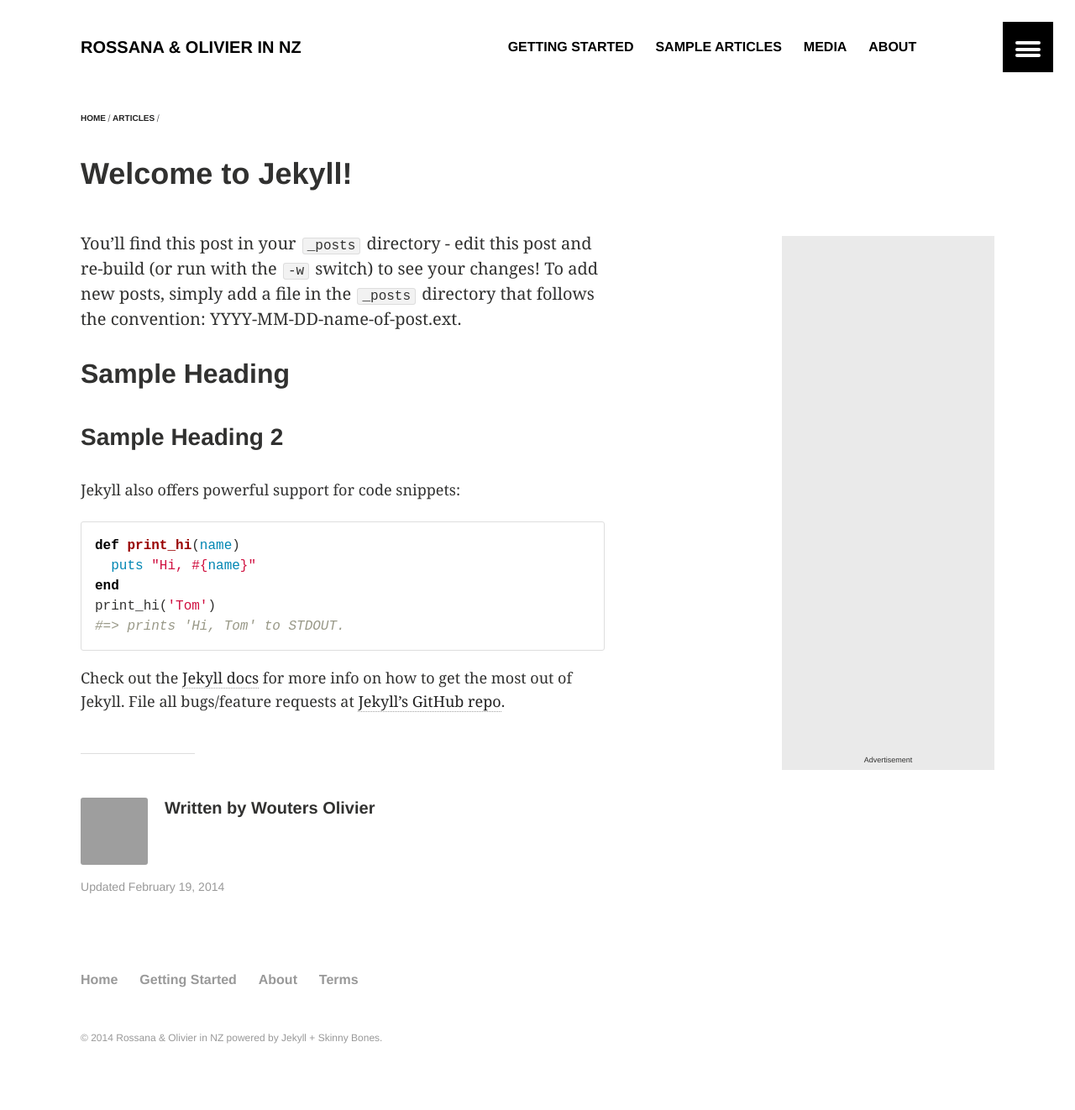
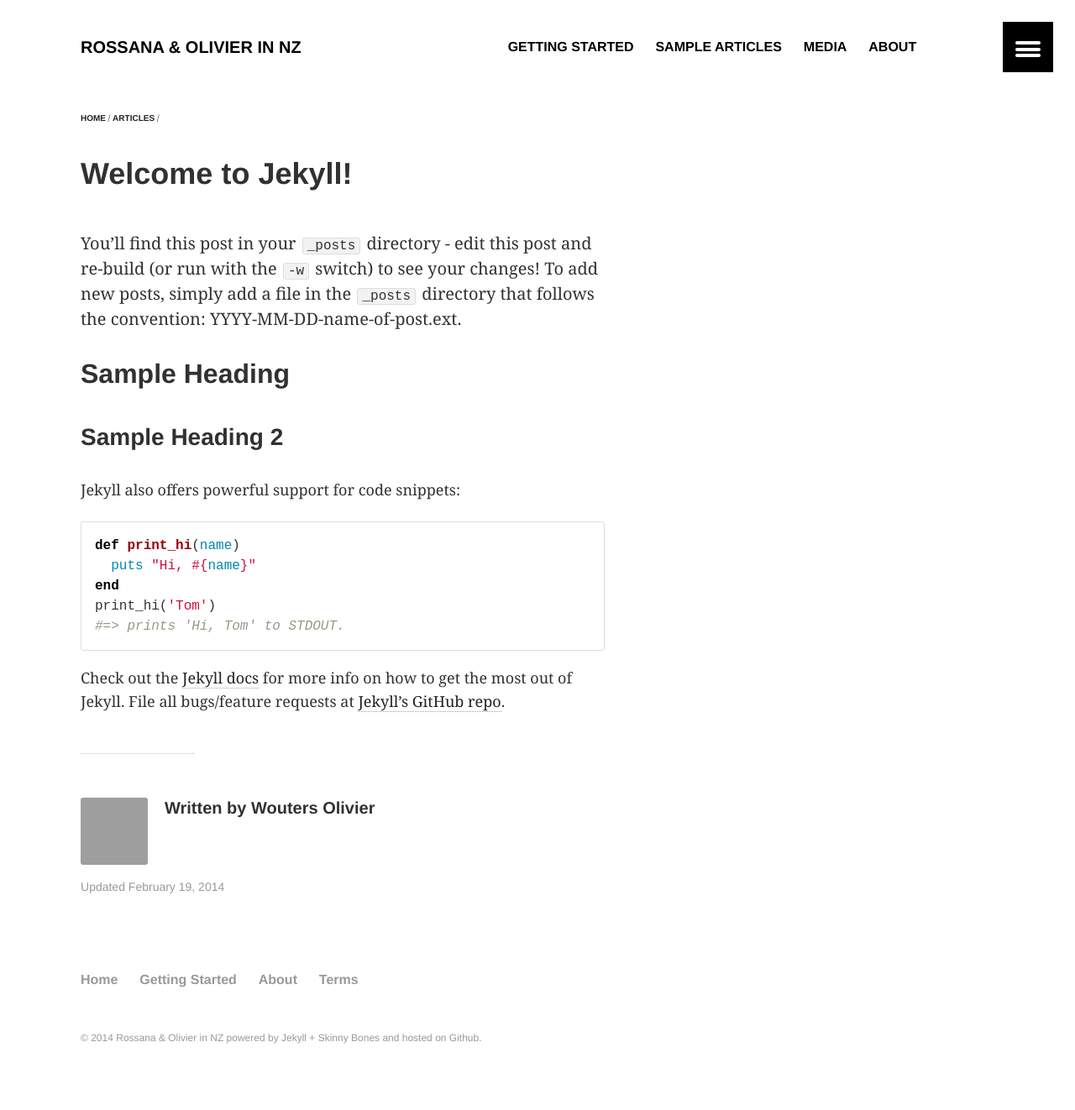
Before and after one commit to rokiwi/old, a Jekyll site: the page built from _posts/articles/2014-02-17-welcome-to-jekyll.md, in a window 1280 px wide. Shown: the whole page at 84% size. Built offline with Jekyll 4.4.1, drawn with Linux system fonts in a browser that asks for light colours.

Commit message:
No adds and footer with Github

```diff
--- a/_includes/footer.html
+++ b/_includes/footer.html
@@ -11,5 +11,5 @@
 		{% endfor %}
 		</ul>
 	</nav><!-- /.bottom-menu -->
-	<p class="copyright">&#169; {{ site.time | date: '%Y' }} <a href="{{ site.url }}">{{ site.title }}</a> powered by <a href="http://jekyllrb.com">Jekyll</a> + <a href="http://mmistakes.github.io/skinny-bones-jekyll/">Skinny Bones</a>.</p>
+	<p class="copyright">&#169; {{ site.time | date: '%Y' }} <a href="{{ site.url }}">{{ site.title }}</a> powered by <a href="http://jekyllrb.com">Jekyll</a> + <a href="http://mmistakes.github.io/skinny-bones-jekyll/">Skinny Bones</a> and hosted on <a href="https://github.com/rokiwi/rokiwi.github.io">Github</a>.</p>
 </footer>
--- a/_layouts/article.html
+++ b/_layouts/article.html
@@ -31,6 +31,5 @@
 				</aside>
 			</div><!-- /.content -->
 		</div><!-- /.inner-wrap -->
-		{% if page.ads == true %}<div class="ads">{% include advertising.html %}</div><!-- /.ads -->{% endif %}
 	</article><!-- ./wrap -->
 </div><!-- /#main -->
--- a/_layouts/media.html
+++ b/_layouts/media.html
@@ -30,6 +30,5 @@
 				</aside>
 			</div><!-- /.content -->
 		</div><!-- /.inner-wrap -->
-		{% if page.ads == true %}<div class="ads">{% include advertising.html %}</div><!-- /.ads -->{% endif %}
 	</article><!-- /.wrap -->
 </div><!-- /#main -->
```
